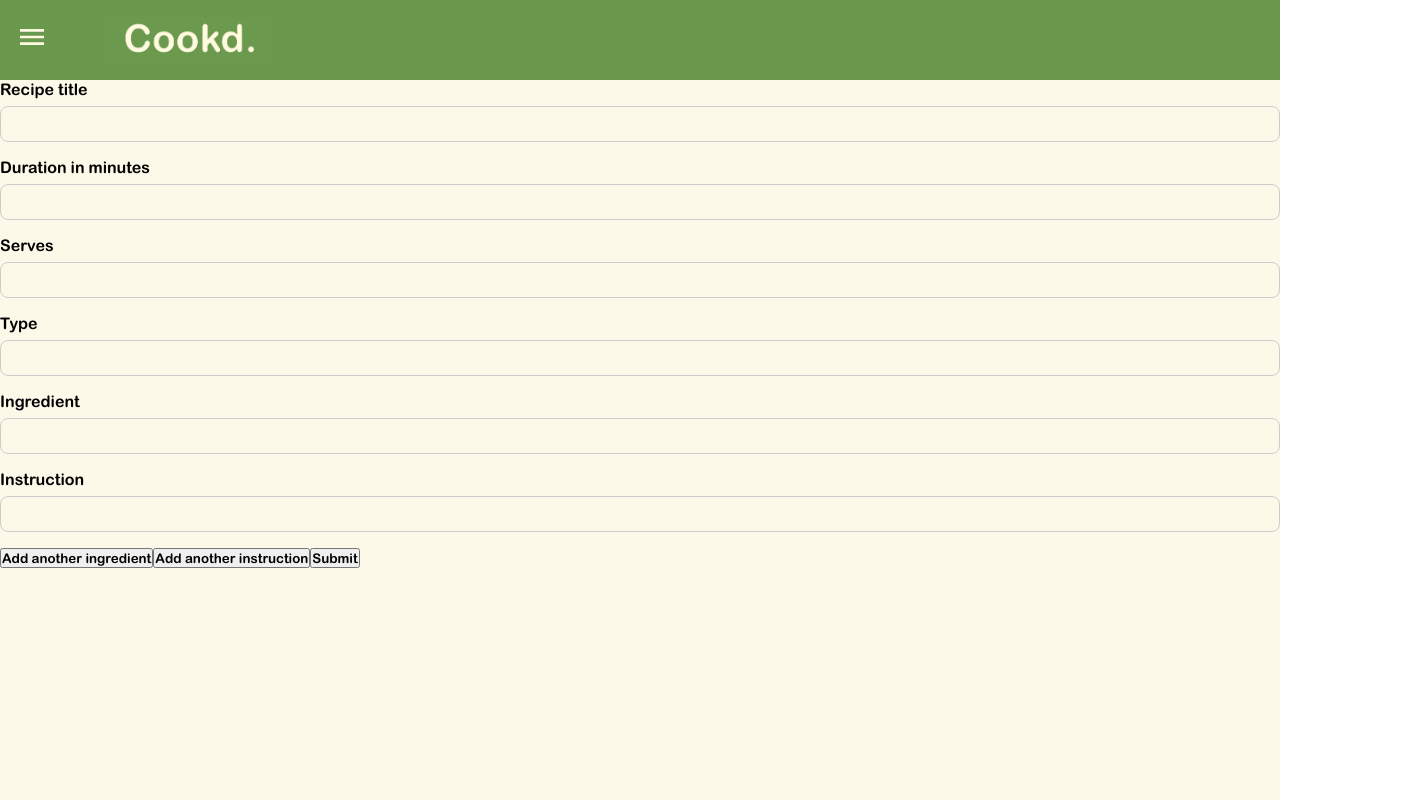
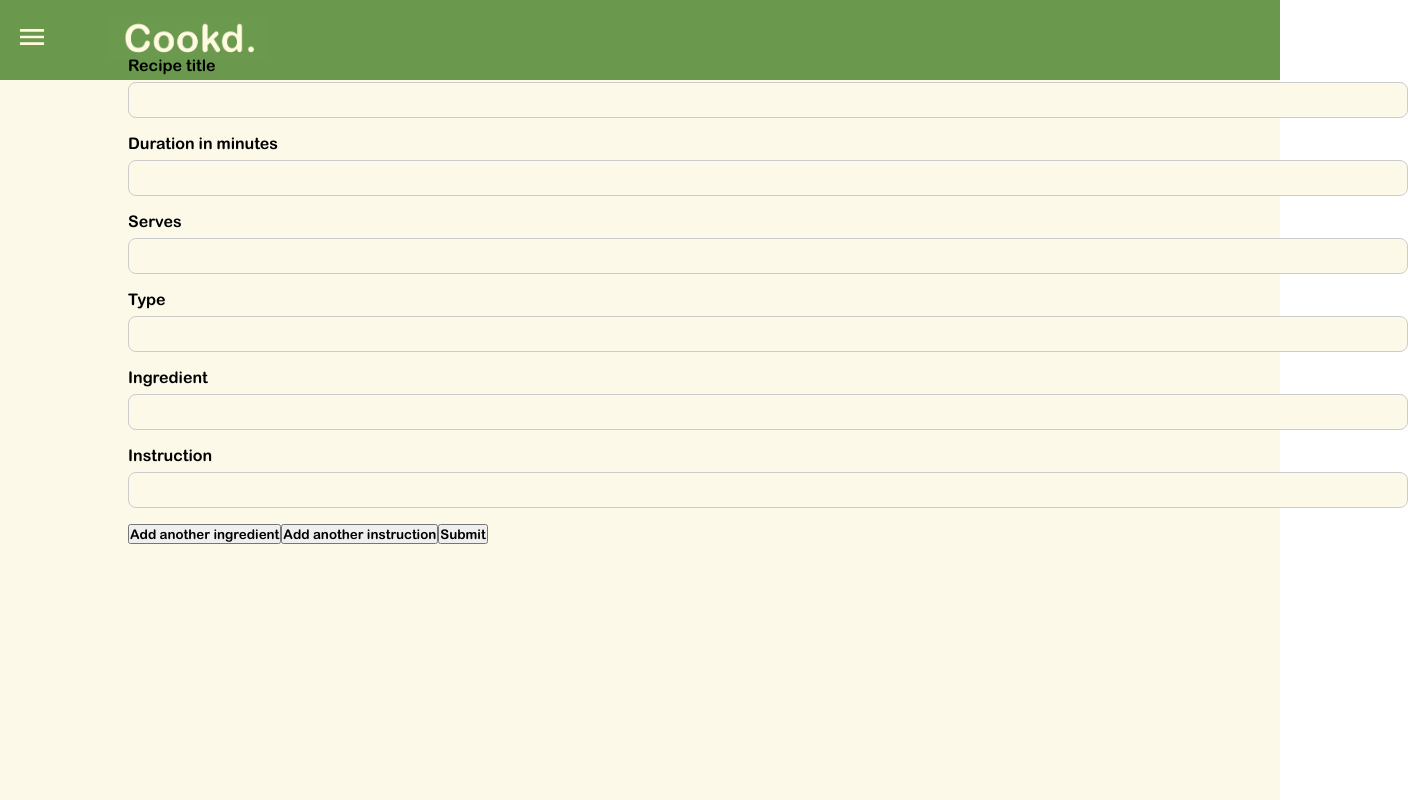
Before and after one commit to lkrusso/lara-russo-cookd-front-end, a React (Create React App) app: page /user/1/recipes/add in a window 1280 px wide. Shown: the whole page, 1408 px wide, since content can reach past the window. Built offline with nearby package versions, Linux system fonts and the light colour scheme.

Commit message:
fix: Fix styling for Dashboard page

```diff
--- a/src/pages/Dashboard/Dashboard.js
+++ b/src/pages/Dashboard/Dashboard.js
@@ -118,7 +118,7 @@
   // };
 
   return (
-    <IconContext.Provider value={{ color: "#4b6c37" }}>
+    <IconContext.Provider value={{ color: "#4b6c37", size: 40 }}>
       <main className="dashboard">
         {showDeleteRecipe && (
           <DeleteRecipe
@@ -149,7 +149,9 @@
             );
           })}
         </div>
-        <h2 className="dashboard__subtitle">Recipes</h2>
+        <h2 className="dashboard__subtitle dashboard__subtitle--second">
+          Recipes
+        </h2>
         <div className="add-recipe">
           <Link to={`/user/${userData.id}/recipes/add`}>
             <mdIcons.MdAdd />
--- a/src/pages/Dashboard/Dashboard.scss
+++ b/src/pages/Dashboard/Dashboard.scss
@@ -8,6 +8,15 @@
   padding: 1rem 0;
   overflow: scroll;
   height: 100vh;
+  &__subtitle {
+    color: $cookd-dark-green;
+    text-align: left;
+    position: relative;
+    left: -6rem;
+    &--second {
+      left: -7rem;
+    }
+  }
 }
 
 .redirect {
@@ -37,3 +46,10 @@
     }
   }
 }
+
+.add-cookbook,
+.add-recipe {
+  position: relative;
+  left: 8rem;
+  bottom: 1.5rem;
+}
```
